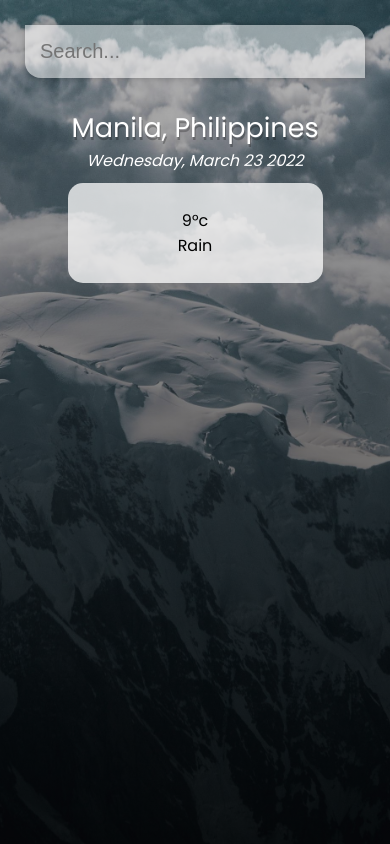
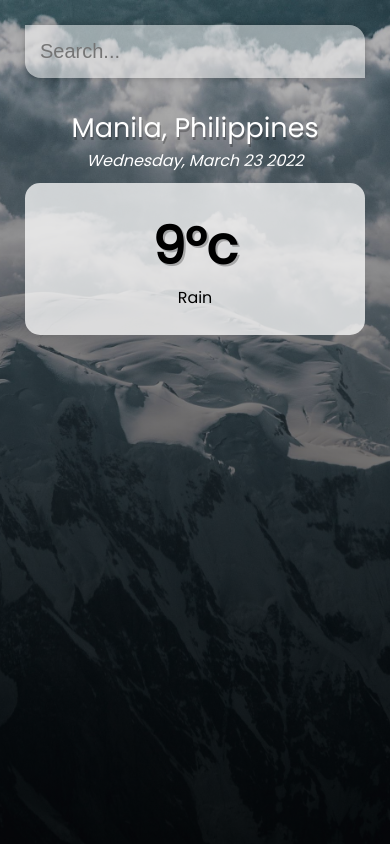
Before and after one commit to PrometheuXII/vue-weather-app, a Vue app: page / in a window 390 px wide. Built offline with nearby package versions, Linux system fonts and the light colour scheme.

Commit message:
Added styled and responsive weather status

```diff
--- a/src/App.vue
+++ b/src/App.vue
@@ -113,12 +113,27 @@ export default {
 
   .weather-container{
     margin: 0 auto;
-    width: 75%;
-    max-width: 500px;
+    min-width: 150px;
+    max-width: 350px;
+    width: auto;
     padding: 25px;
 
     border-radius: 15px;
     background-color: rgba(255, 255, 255, 0.75);
     text-align: center;
   }
+
+  .weather-container .temperature{
+    display: inline-block;
+    color: #000;
+    font-size: calc(3vw + 2.5em);
+    font-weight: 900;
+
+    text-shadow: 2px 2px rgba(0, 0, 0, .25);
+  }
+
+  .weather-container .status{
+    color: #000;
+    font-size: calc(1vw + .75em);
+  }
 </style>
```
